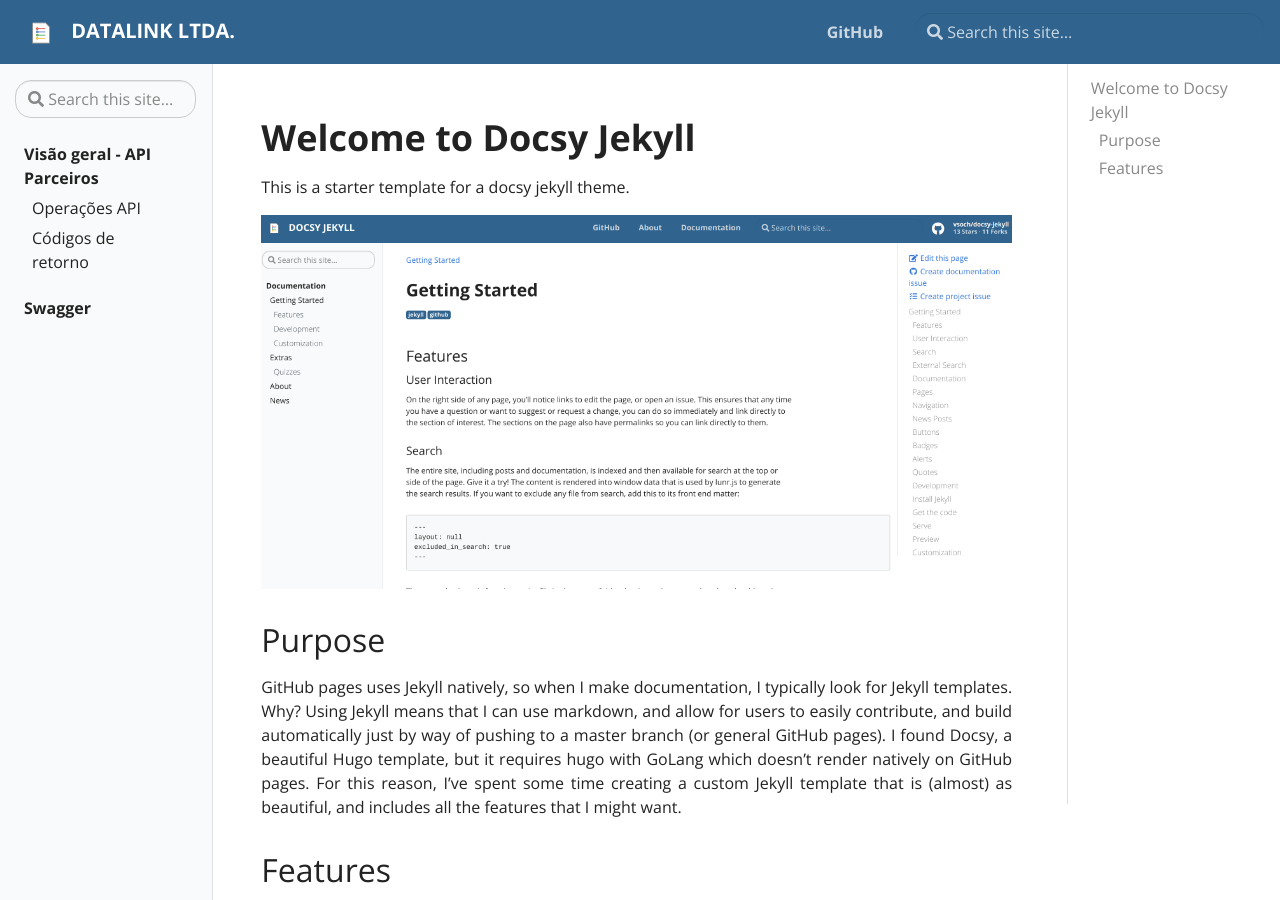
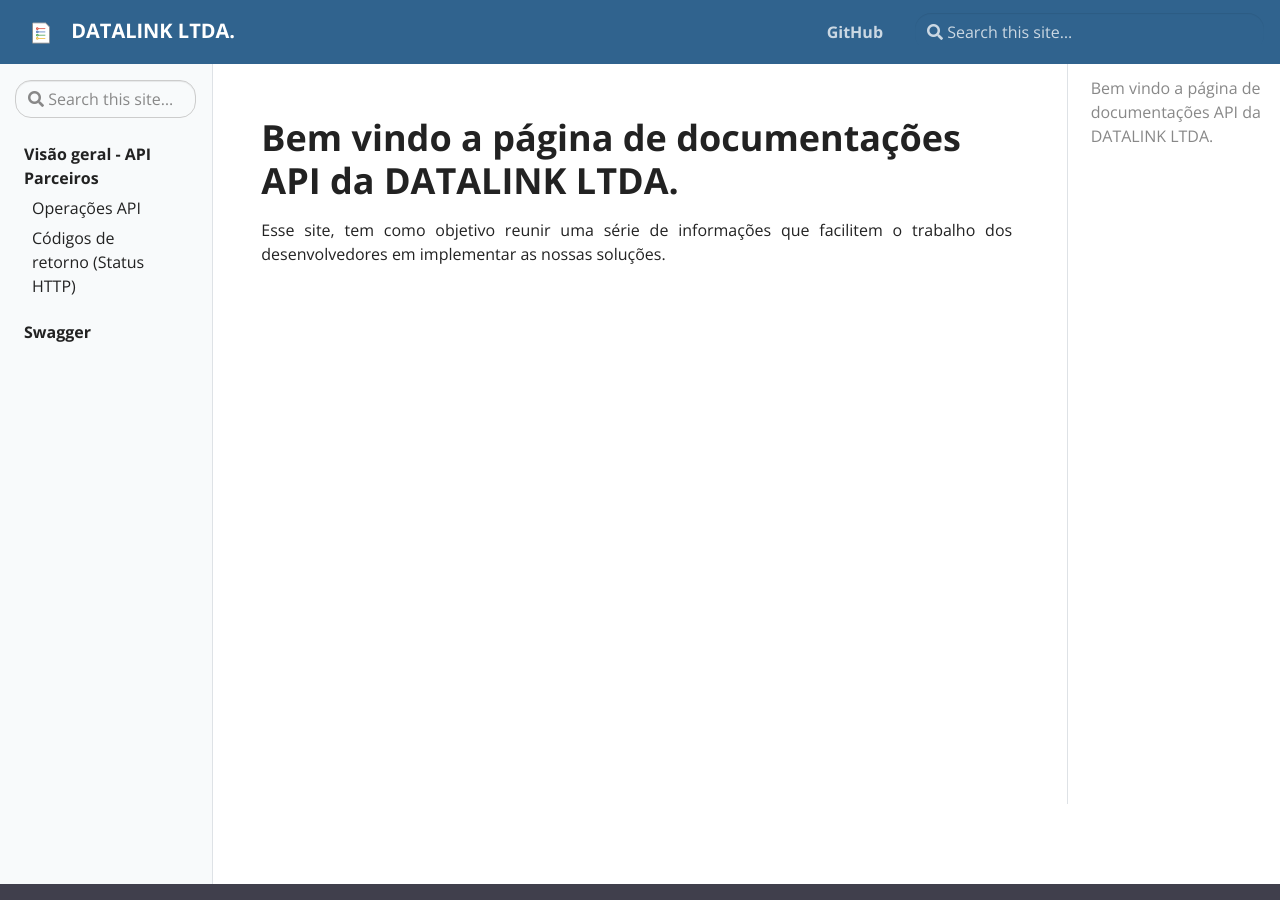
Before and after one commit to apiparcelenahora/manual, a Jekyll site: the page built from pages/index.md, in a window 1280 px wide and 900 px high. Built offline with Jekyll 4.4.1, drawn with Linux system fonts in a browser that asks for light colours; some of the changed text lies outside the part shown.

Commit message:
Acrescentando informações

```diff
--- a/_data/toc.yml
+++ b/_data/toc.yml
@@ -12,7 +12,7 @@
           url: "docs/operacoesAPI#api-fatura"
         - title: "API: Pagamento"
           url: "docs/operacoesAPI#api-pagamento"
-    - title: Códigos de retorno
+    - title: Códigos de retorno (Status HTTP)
       url: "docs/codigosRetorno"
 - title: Swagger
   external_url: https://api.parcelenahora.com.br/swagger/index.html
--- a/_docs/codigosRetorno.md
+++ b/_docs/codigosRetorno.md
@@ -3,7 +3,7 @@ title: Códigos de retorno API's
 description: Descrição dos códigos de retorno das API'S
 ---
 
-# Códigos de retorno API's
+# Códigos de retorno API's (STATUS HTTP)
 
 A tabela abaixo informa o significado dos códigos de retorno, de forma genérica, para todas as requisições executadas nas API'S.
 
--- a/_includes/header.html
+++ b/_includes/header.html
@@ -1,6 +1,6 @@
 <header>
         <nav class="js-navbar-scroll navbar navbar-expand navbar-dark flex-column flex-md-row td-navbar">
-        <a class="navbar-brand" href="{{ site.baseurl }}/">
+        <a class="navbar-brand" href="{{ site.baseurl }}/introducao">
             <span class="navbar-logo"></span>{% include logo.svg %}<span class="text-uppercase font-weight-bold">{{ site.title }}</span>
 	</a>
 	<div class="td-navbar-nav-scroll ml-md-auto" id="main_navbar">
--- a/pages/index.md
+++ b/pages/index.md
@@ -4,38 +4,6 @@ title: Docsy Jekyll Theme
 permalink: /
 ---
 
-# Welcome to Docsy Jekyll
+# Bem vindo a página de documentações API da DATALINK LTDA.
 
-This is a starter template for a docsy jekyll theme.
-
-![assets/img/docsy-jekyll.png](assets/img/docsy-jekyll.png)
-
-## Purpose
-
-GitHub pages uses Jekyll natively, so when I make documentation, I typically
-look for Jekyll templates. Why? Using Jekyll means that I can use markdown,
-and allow for users to easily contribute, and build automatically just by
-way of pushing to a master branch (or general GitHub pages).
-I found Docsy, a beautiful Hugo template, but it requires hugo with GoLang
-which doesn't render natively on GitHub pages. For this reason, I've spent
-some time creating a custom Jekyll template that is (almost) as beautiful,
-and includes all the features that I might want.
-
-## Features
-
-What are these features? You should see the {% include doc.html name="Getting Started" path="getting-started" %}
-guide for a complete summary. Briefly:
-
- - *User interaction* including consistent permalinks, links to ask questions via GitHub issues, and edit the file on GitHub directly.
- - *Search* across posts, documentation, and other site pages, with an ability to exclude from search.
- - *External Search* meaning an ability to link any page tag to trigger an external search.
- - *Documentation* A documentation collection that was easy to organize on the filesystem, render with nested headings for the user, and refer to in markdown.
- - *Pages* A separate folder for more traditional pages (e.g, about).
- - *Navigation*: Control over the main navigation on the left of the page, and automatic generation of table of contents for each page on the right.
- - *News* A posts feed for news and updates, along with an archive (organized by year).
- - *Templates* or specifically, "includes" that make it easy to create an alert, documentation link, or other content.
- - *Continuous Integration* recipes to preview the site
-
-
-For features, getting started with development, see the {% include doc.html name="Getting Started" path="getting-started" %} page. Would you like to request a feature or contribute?
-[Open an issue]({{ site.repo }}/issues)
+Esse site, tem como objetivo reunir uma série de informações que facilitem o trabalho dos desenvolvedores em implementar as nossas soluções.
```
Also changed, not shown: pages/introducao.md (+27 -27 lines), assets/css/main.css.
